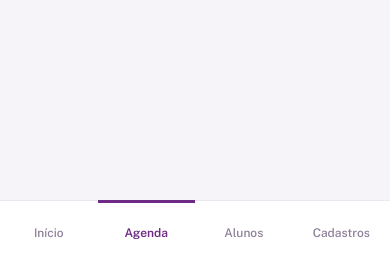
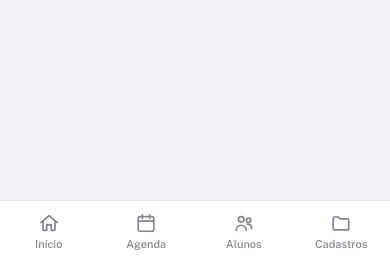
Before and after one commit to Victormartinsilva/studio-fitness, a Django app: page /agenda/ in a window 390 px wide. Shown: the part 582-844 px from the top of the page. Run offline with Django 5.2, Linux system fonts and the light colour scheme; the visitor is signed in with stand-in values (Sample User, id 1); data comes from the database, SQL or seed files in the repository; data that the repository does not hold is empty.

Commit message:
Etapa 4.3/4.4: icones na barra inferior, roadmap fora do mobile, home do professor
Barra inferior (nav.tabs) ganha icones em SVG inline (sem biblioteca) junto
do rotulo de cada aba, alem da versao so-texto que ja existia no menu
desktop. Aluno passa a ter uma aba "Minhas sessoes" (agenda:minhas_sessoes),
distinta da aba "Agenda" (grade); a view minhas_sessoes agora usa
aba="minhas_sessoes" e o link "Agenda" do menu desktop conta as duas como
ativa (aba == 'agenda' or 'minhas_sessoes'), pra nao perder o destaque de
antes.

"Plataforma por fases" (roteiro comercial, visivel hoje pra gestor/
superuser) some da home no mobile via CSS (.roadmap-fases) - disputava
espaco com "Proxima sessao"/KPIs, que sao o conteudo operacional da tela.
Continua igual no desktop (>=900px).

Home do professor ganha "Hoje: N sessoes" com uma lista compacta das
proximas 3 sessoes do dia e acao rapida de marcar Realizada/Faltou sem
precisar abrir a agenda inteira. Pra isso, agenda:status passa a aceitar um
campo opcional "next" (validado com url_has_allowed_host_and_scheme contra
open redirect) e volta pra onde a acao foi disparada em vez de sempre cair
na pagina de detalhe da sessao; e exige POST explicitamente (@require_POST).

Co-Authored-By: Claude Sonnet 5 <noreply@anthropic.com>

```diff
--- a/apps/agenda/views.py
+++ b/apps/agenda/views.py
@@ -7,6 +7,7 @@ from django.http import JsonResponse
 from django.shortcuts import get_object_or_404, redirect, render
 from django.urls import reverse
 from django.utils import timezone
+from django.utils.http import url_has_allowed_host_and_scheme
 from django.views.decorators.http import require_POST
 
 from apps.cadastros.models import Aluno, Equipamento, Professor, TipoSessao
@@ -34,7 +35,7 @@ def minhas_sessoes(request):
         {
             "sessoes": sessoes.select_related("professor__usuario", "aluno", "equipamento"),
             "pode_agendar": pode_agendar,
-            "aba": "agenda",
+            "aba": "minhas_sessoes",
         },
     )
 
@@ -255,6 +256,20 @@ def detalhe(request, pk):
 
 @login_required
 @require_POST
+def _redirecionar_apos_status(request, sessao):
+    """Volta pra onde a ação foi disparada (ex.: painel:home, na lista
+    "Hoje: N sessões") quando o form manda `next`; sem isso, cai no padrão
+    de sempre (a página de detalhe da sessão)."""
+    destino = request.POST.get("next", "")
+    if destino and url_has_allowed_host_and_scheme(
+        destino, allowed_hosts={request.get_host()}, require_https=request.is_secure()
+    ):
+        return redirect(destino)
+    return redirect("agenda:detalhe", pk=sessao.pk)
+
+
+@require_POST
+@login_required
 def status(request, pk):
     sessao = get_object_or_404(Sessao, pk=pk)
     usuario = request.user
@@ -265,7 +280,7 @@ def status(request, pk):
     valores_permitidos = {Sessao.Status.CONFIRMADA, Sessao.Status.REALIZADA, Sessao.Status.FALTOU}
     if valor not in valores_permitidos:
         messages.error(request, "Status inválido.")
-        return redirect("agenda:detalhe", pk=sessao.pk)
+        return _redirecionar_apos_status(request, sessao)
 
     try:
         servicos.marcar_status(sessao=sessao, status=valor, usuario=usuario)
@@ -273,7 +288,7 @@ def status(request, pk):
         messages.error(request, exc.message)
     else:
         messages.success(request, f"Sessão marcada como {sessao.get_status_display().lower()}.")
-    return redirect("agenda:detalhe", pk=sessao.pk)
+    return _redirecionar_apos_status(request, sessao)
 
 
 @login_required
--- a/apps/avaliacoes/tests.py
+++ b/apps/avaliacoes/tests.py
@@ -140,7 +140,10 @@ class MinhaEvolucaoTests(TestCase):
         self.assertContains(response, "grafico-ev")
         self.assertContains(response, ">Ago<")
         self.assertContains(response, reverse("avaliacoes:minha_comparacao"))
-        self.assertContains(response, 'class="ativo">Evolução</a>', html=False)
+        self.assertContains(
+            response, '<a href="{}" class="ativo">'.format(reverse("avaliacoes:minha_evolucao")), html=False
+        )
+        self.assertContains(response, '<span class="tab-rotulo">Evolução</span>', html=False)
 
     def test_nao_mostra_avaliacao_de_outro_aluno(self):
         outro = Aluno.objects.create(nome="Pedro")
--- a/static/css/app.css
+++ b/static/css/app.css
@@ -748,6 +748,10 @@ dialog.modal-cartao .acoes-form {
 .publico, .pilar > span:last-child { font-size: 12px; color: var(--ink-3); }
 .pilar { min-height: 128px; }
 .pilar strong { font-family: "Outfit", sans-serif; font-size: 16px; }
+/* Roteiro comercial ("Plataforma por fases") não é conteúdo operacional —
+   some da home no mobile pra não disputar espaço com "Próxima sessão"/KPIs;
+   continua disponível no desktop (Etapa 4.4). */
+.roadmap-fases { display: none; }
 .modulo-detalhe { max-width: 620px; }
 .modulo-detalhe h1 { margin: 0; }
 
@@ -774,11 +778,14 @@ dialog.modal-cartao .acoes-form {
   background: var(--superficie); border-top: 1px solid var(--borda);
 }
 .tabs a {
-  flex: 1; display: flex; align-items: center; justify-content: center;
-  font-size: 12px; font-weight: 500; color: var(--ink-4);
+  flex: 1; display: flex; flex-direction: column; align-items: center; justify-content: center; gap: 2px;
+  font-size: 11px; font-weight: 500; color: var(--ink-4);
   border-top: 3px solid transparent; margin-top: -1px;
 }
 .tabs a.ativo { color: var(--roxo); font-weight: 600; border-top-color: var(--roxo); }
+/* Ícones em SVG inline (sem biblioteca) — `stroke="currentColor"` já segue
+   a cor do texto, então `.ativo` colore ícone e rótulo juntos. */
+.tabs a svg.tab-icone { width: 22px; height: 22px; flex: none; }
 
 /* ---------- login ---------- */
 .login { max-width: 380px; margin: 8vh auto 0; display: flex; flex-direction: column; gap: 24px; }
@@ -979,6 +986,7 @@ dialog.modal-cartao .acoes-form {
      mobile — tem espaço de sobra pra não precisar do bottom sheet. */
   .grade .bloco.livre-slot { display: flex; }
   .grade .bloco.livre-consolidada { display: none; }
+  .roadmap-fases { display: block; }
 }
 
 /* ---------- mobile estreito (celular) ---------- */
--- a/templates/base.html
+++ b/templates/base.html
@@ -22,7 +22,7 @@
         {% if request.user.is_authenticated %}
         <nav class="nav-desktop">
             <a href="{% url 'painel:home' %}" class="{% if aba == 'inicio' %}ativo{% endif %}">Início</a>
-            <a href="{% url 'agenda:grade' %}#dia-atual" class="{% if aba == 'agenda' %}ativo{% endif %}">Agenda</a>
+            <a href="{% url 'agenda:grade' %}#dia-atual" class="{% if aba == 'agenda' or aba == 'minhas_sessoes' %}ativo{% endif %}">Agenda</a>
             {% if request.user.is_professor and eixos_visiveis.meus_alunos %}
             <a href="{% url 'cadastros:meus_alunos' %}" class="{% if aba == 'meus_alunos' %}ativo{% endif %}">Meus alunos</a>
             {% endif %}
@@ -83,20 +83,44 @@
 
     {% if request.user.is_authenticated %}
     <nav class="tabs">
-        <a href="{% url 'painel:home' %}" class="{% if aba == 'inicio' %}ativo{% endif %}">Início</a>
-        <a href="{% url 'agenda:grade' %}#dia-atual" class="{% if aba == 'agenda' %}ativo{% endif %}">Agenda</a>
+        <a href="{% url 'painel:home' %}" class="{% if aba == 'inicio' %}ativo{% endif %}">
+            <svg class="tab-icone" viewBox="0 0 24 24" fill="none" stroke="currentColor" stroke-width="1.8" stroke-linecap="round" stroke-linejoin="round" aria-hidden="true"><path d="M3 11.5 12 4l9 7.5"/><path d="M5.5 10v9a1 1 0 0 0 1 1H9.5v-6h5v6H17.5a1 1 0 0 0 1-1v-9"/></svg>
+            <span class="tab-rotulo">Início</span>
+        </a>
+        <a href="{% url 'agenda:grade' %}#dia-atual" class="{% if aba == 'agenda' %}ativo{% endif %}">
+            <svg class="tab-icone" viewBox="0 0 24 24" fill="none" stroke="currentColor" stroke-width="1.8" stroke-linecap="round" stroke-linejoin="round" aria-hidden="true"><rect x="3.5" y="5" width="17" height="16" rx="2"/><path d="M8 3v4M16 3v4M3.5 10h17"/></svg>
+            <span class="tab-rotulo">Agenda</span>
+        </a>
+        {% if request.user.is_aluno %}
+        <a href="{% url 'agenda:minhas_sessoes' %}" class="{% if aba == 'minhas_sessoes' %}ativo{% endif %}">
+            <svg class="tab-icone" viewBox="0 0 24 24" fill="none" stroke="currentColor" stroke-width="1.8" stroke-linecap="round" stroke-linejoin="round" aria-hidden="true"><path d="M8 6h12M8 12h12M8 18h12"/><circle cx="4" cy="6" r="1"/><circle cx="4" cy="12" r="1"/><circle cx="4" cy="18" r="1"/></svg>
+            <span class="tab-rotulo">Minhas sessões</span>
+        </a>
+        {% endif %}
         {% if request.user.is_professor and eixos_visiveis.meus_alunos %}
-        <a href="{% url 'cadastros:meus_alunos' %}" class="{% if aba == 'meus_alunos' %}ativo{% endif %}">Meus alunos</a>
+        <a href="{% url 'cadastros:meus_alunos' %}" class="{% if aba == 'meus_alunos' %}ativo{% endif %}">
+            <svg class="tab-icone" viewBox="0 0 24 24" fill="none" stroke="currentColor" stroke-width="1.8" stroke-linecap="round" stroke-linejoin="round" aria-hidden="true"><circle cx="9" cy="8" r="3"/><path d="M3.5 20a5.5 5.5 0 0 1 11 0"/><circle cx="17" cy="9" r="2.4"/><path d="M15.5 13.2A4.6 4.6 0 0 1 20.5 17.8"/></svg>
+            <span class="tab-rotulo">Meus alunos</span>
+        </a>
         {% endif %}
         {% if request.user.is_aluno and eixos_visiveis.evolucao %}
-        <a href="{% url 'avaliacoes:minha_evolucao' %}" class="{% if aba == 'evolucao' %}ativo{% endif %}">Evolução</a>
+        <a href="{% url 'avaliacoes:minha_evolucao' %}" class="{% if aba == 'evolucao' %}ativo{% endif %}">
+            <svg class="tab-icone" viewBox="0 0 24 24" fill="none" stroke="currentColor" stroke-width="1.8" stroke-linecap="round" stroke-linejoin="round" aria-hidden="true"><path d="M3 17l6-6 4 4 8-9"/><path d="M15 6h6v6"/></svg>
+            <span class="tab-rotulo">Evolução</span>
+        </a>
         {% endif %}
         {% if request.user.is_superuser or request.user.is_gestor %}
         {% if request.user.is_superuser or eixos_visiveis.alunos %}
-        <a href="{% url 'cadastros:alunos' %}" class="{% if aba == 'alunos' %}ativo{% endif %}">Alunos</a>
+        <a href="{% url 'cadastros:alunos' %}" class="{% if aba == 'alunos' %}ativo{% endif %}">
+            <svg class="tab-icone" viewBox="0 0 24 24" fill="none" stroke="currentColor" stroke-width="1.8" stroke-linecap="round" stroke-linejoin="round" aria-hidden="true"><circle cx="9" cy="8" r="3"/><path d="M3.5 20a5.5 5.5 0 0 1 11 0"/><circle cx="17" cy="9" r="2.4"/><path d="M15.5 13.2A4.6 4.6 0 0 1 20.5 17.8"/></svg>
+            <span class="tab-rotulo">Alunos</span>
+        </a>
         {% endif %}
         {% if request.user.is_superuser or eixos_visiveis.cadastros %}
-        <a href="{% url 'cadastros:equipamentos' %}" class="{% if aba == 'equipamentos' or aba == 'tipos' or aba == 'planos' or aba == 'contratacoes' %}ativo{% endif %}">Cadastros</a>
+        <a href="{% url 'cadastros:equipamentos' %}" class="{% if aba == 'equipamentos' or aba == 'tipos' or aba == 'planos' or aba == 'contratacoes' %}ativo{% endif %}">
+            <svg class="tab-icone" viewBox="0 0 24 24" fill="none" stroke="currentColor" stroke-width="1.8" stroke-linecap="round" stroke-linejoin="round" aria-hidden="true"><path d="M3.5 7a1.5 1.5 0 0 1 1.5-1.5h4l2 2h8A1.5 1.5 0 0 1 20.5 9v9A1.5 1.5 0 0 1 19 19.5H5A1.5 1.5 0 0 1 3.5 18z"/></svg>
+            <span class="tab-rotulo">Cadastros</span>
+        </a>
         {% endif %}
         {% endif %}
     </nav>
```
Also changed, not shown: apps/agenda/tests.py (+24 -0 lines), apps/painel/views.py (+15 -1 lines), templates/painel/home.html (+36 -0 lines).
